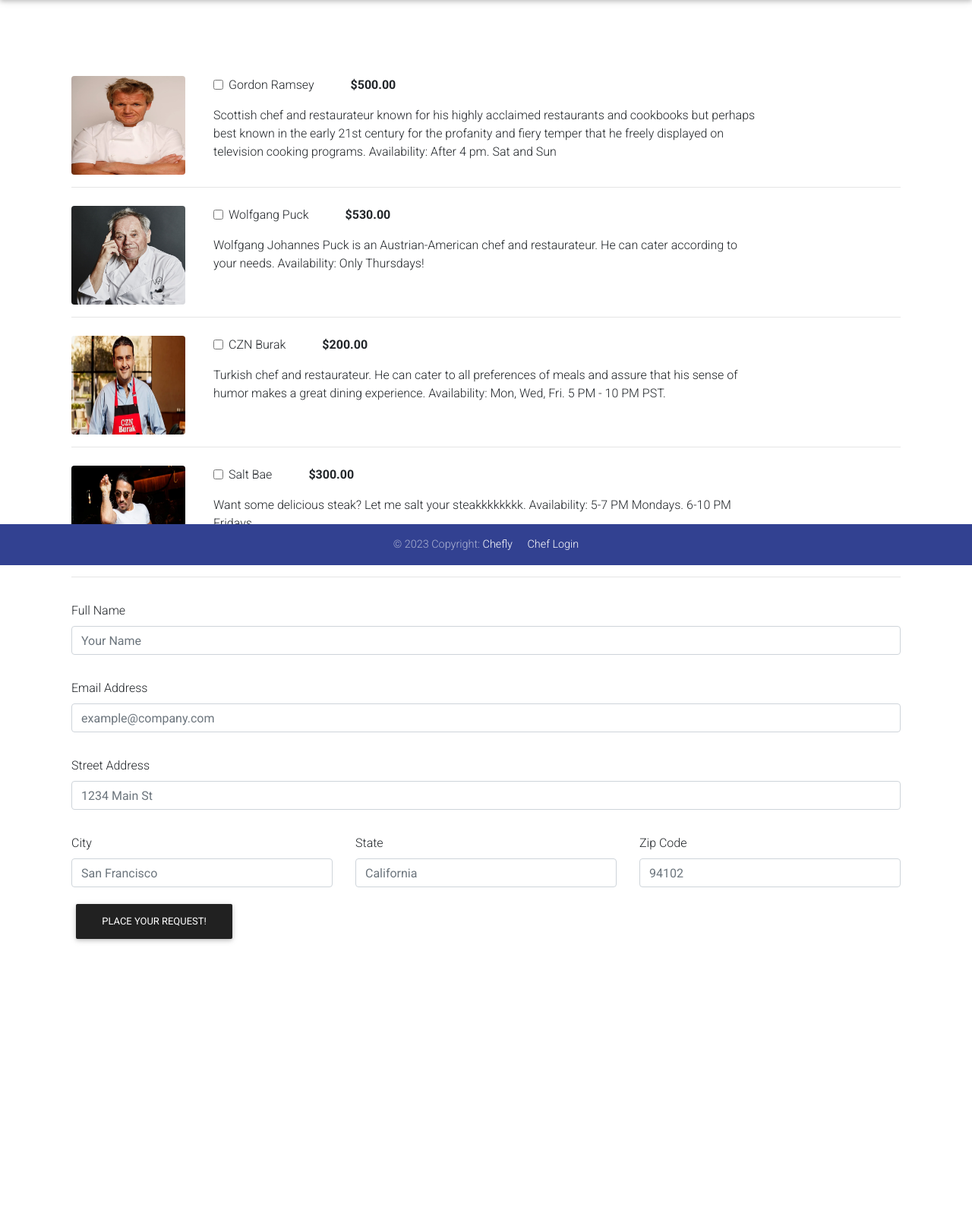
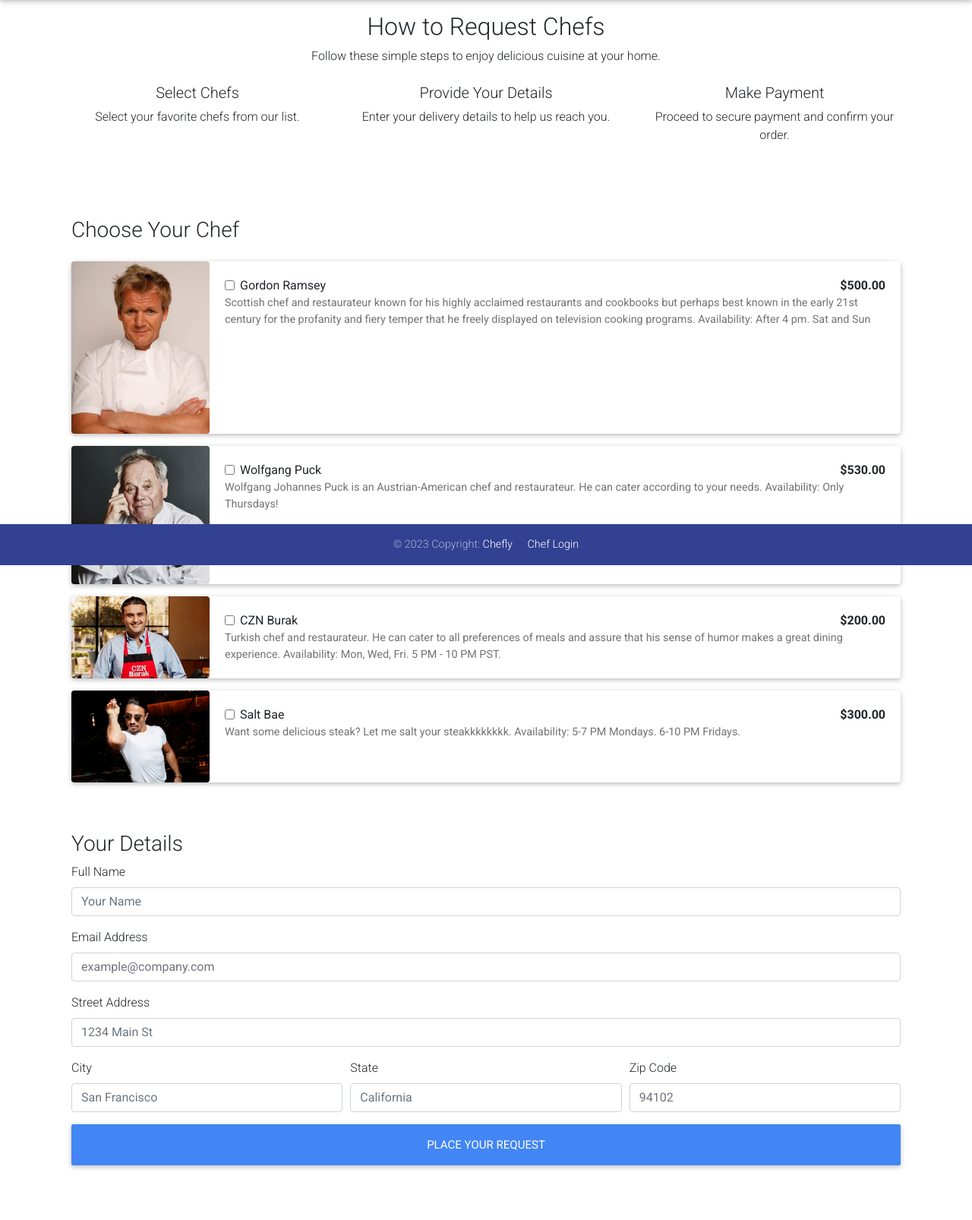
Before and after one commit to EnkhjinicoZSC/chefly-project, a Django app: page /request/ in a window 1280 px wide. Shown: the part 56-1662 px from the top of the page at 76% size. Before the commit the page ends 1370 px from the top, so only its background shows below. Run offline with Django 3.2, Linux system fonts and the light colour scheme; data comes from the database, SQL or seed files in the repository; some libraries are stand-ins or nearby versions.

Commit message:
bunch of

```diff
--- a/customer/templates/customer/order.html
+++ b/customer/templates/customer/order.html
@@ -2,82 +2,111 @@
 
 {% block content %}
 <div class="container mb-5">
-    <div class="row justify-content-center mt-1">
+    <!-- Ordering Process Description Section -->
+    <div class="row justify-content-center mt-3">
+        <div class="col-md-12 text-center">
+            <h2>How to Request Chefs</h2>
+            <p>Follow these simple steps to enjoy delicious cuisine at your home.</p>
+            <div class="row text-center mt-4">
+                <div class="col-md-4">
+                    <i class="bi bi-card-checklist" style="font-size: 2rem;"></i>
+                    <h5>Select Chefs</h5>
+                    <p>Select your favorite chefs from our list.</p>
+                </div>
+                <div class="col-md-4">
+                    <i class="bi bi-person-fill" style="font-size: 2rem;"></i>
+                    <h5>Provide Your Details</h5>
+                    <p>Enter your delivery details to help us reach you.</p>
+                </div>
+                <div class="col-md-4">
+                    <i class="bi bi-credit-card" style="font-size: 2rem;"></i>
+                    <h5>Make Payment</h5>
+                    <p>Proceed to secure payment and confirm your order.</p>
+                </div>
+            </div>
+        </div>
+    </div>
+
+    <!-- Chefs Selection Section -->
+    <div class="row justify-content-center mt-5">
         <div class="col-md-12 col-sm-12 p-4">
             <form method="POST">
                 {% csrf_token %}
-                <div class="pt-5">
+                <h3 class="pt-2">Choose Your Chef</h3>
+                <div class="pt-3">
                     {% for cuisine in cuisines %}
-                    <div class="row mt-4">
-                        <div class="col-md-2 col-sm-12">
-                            <img class="rounded" src="{{ cuisine.image.url }}" width="150" height="130"/>
+                    <div class="card mb-3">
+                        <div class="row no-gutters">
+                            <div class="col-md-2">
+                                <img src="{{ cuisine.image.url }}" class="card-img rounded" alt="{{ cuisine.name }}">
                             </div>
-                        <div class="col-md-8 col-sm-12">
-                            <div class="d-flex flex-row">
-                                <div class="form-group form-check">
-                                    <input type="checkbox" name="items[]" class="form-check-input" value="{{ cuisine.pk }}">
-                                    <label class="form-check-label">{{ cuisine.name }}</label>
+                            <div class="col-md-10">
+                                <div class="card-body">
+                                    <div class="d-flex flex-row justify-content-between align-items-center">
+                                        <div class="form-check">
+                                            <input type="checkbox" class="form-check-input" name="items[]" value="{{ cuisine.pk }}">
+                                            <label class="form-check-label" for="{{ cuisine.name }}">{{ cuisine.name }}</label>
                                         </div>
-                                <p class="font-weight-bold pl-5">${{ cuisine.price }}</p>
+                                        <span class="font-weight-bold">${{ cuisine.price }}</span>
                                     </div>
-                            <p>{{ cuisine.description }}</p>
+                                    <p class="card-text">{{ cuisine.description }}</p>
                                 </div>
                             </div>
-                    <hr />
+                        </div>
+                    </div>
                     {% endfor %}
                 </div>
 
-                <div class="form-group pt-3">
+                <!-- User Details and Address Form -->
+                <h3 class="pt-5">Your Details</h3>
+                <div class="form-group">
                     <label for="name">Full Name</label>
                     <input required class="form-control" type="text" placeholder="Your Name" name="name" />
                 </div>
 
-                <div class="form-group pt-3">
-                    <label for="name">Email Address</label>
-                    <input required class="form-control" type="text" placeholder="example@company.com" name="email" />
+                <div class="form-group">
+                    <label for="email">Email Address</label>
+                    <input required class="form-control" type="email" placeholder="example@company.com" name="email" />
                 </div>
 
-                <div class="form-group pt-3">
-                    <label for="name">Street Address</label>
+                <div class="form-group">
+                    <label for="street">Street Address</label>
                     <input required class="form-control" type="text" placeholder="1234 Main St" name="street" />
                 </div>
 
-                <div class="row">
-                    <div class="col-md-4 col-sm-12">
-                        <div class="form-group pt-3">
-                            <label for="name">City</label>
+                <div class="form-row">
+                    <div class="form-group col-md-4">
+                        <label for="city">City</label>
                         <input required class="form-control" type="text" placeholder="San Francisco" name="city" />
                     </div>
-                    </div>
-                    <div class="col-md-4 col-sm-12">
-                        <div class="form-group pt-3">
-                            <label for="name">State</label>
+                    <div class="form-group col-md-4">
+                        <label for="state">State</label>
                         <input required class="form-control" type="text" placeholder="California" name="state" />
                     </div>
-                    </div>
-                    <div class="col-md-4 col-sm-12">
-                        <div class="form-group pt-3">
-                            <label for="name">Zip Code</label>
+                    <div class="form-group col-md-4">
+                        <label for="zip">Zip Code</label>
                         <input required class="form-control" type="text" placeholder="94102" name="zip" />
                     </div>
                 </div>
-                </div>
-                <button type="button" class="btn btn-dark" data-toggle="modal" data-target="#submitModal">
-                    Place Your Request!
+
+                <!-- Modal Trigger Button -->
+                <button type="button" class="btn btn-primary btn-lg btn-block" data-toggle="modal" data-target="#submitModal">
+                    Place Your Request
                 </button>
+
                 <!-- Modal -->
-                <div class="modal fade" id="submitModal" tabindex="-1" role="dialog" aria-labelledby="submitModal" aria-hidden="true">
+                <div class="modal fade" id="submitModal" tabindex="-1" role="dialog" aria-labelledby="submitModalLabel" aria-hidden="true">
                     <div class="modal-dialog" role="document">
                         <div class="modal-content">
                             <div class="modal-header">
-                        <h5 class="modal-title" id="submitModal">Submit Your Request</h5>
+                                <h5 class="modal-title" id="submitModalLabel">Submit Your Request</h5>
                                 <button type="button" class="close" data-dismiss="modal" aria-label="Close">
                                     <span aria-hidden="true">&times;</span>
                                 </button>
                             </div>
                             <div class="modal-footer">
-                        <button type="button" class="btn btn-light" data-dismiss="modal">Close</button>
-                        <button type="submit" class="btn btn-dark">REQUEST!</button>
+                                <button type="button" class="btn btn-secondary" data-dismiss="modal">Close</button>
+                                <button type="submit" class="btn btn-primary">Request!</button>
                             </div>
                         </div>
                     </div>
```
Also changed, not shown: customer/templates/customer/about.html (+19 -15 lines), customer/templates/customer/index.html (+11 -23 lines), customer/templates/customer/menu.html (+59 -14 lines), static/css/about.css (added, +86 -0 lines), db.sqlite3, static/images/Enkhjin.jpeg (added), static/images/carousel1.png (added), static/images/enkhtulga.jpeg (added), 1 other file. Lines whose indentation alone changed are shown as unchanged.
